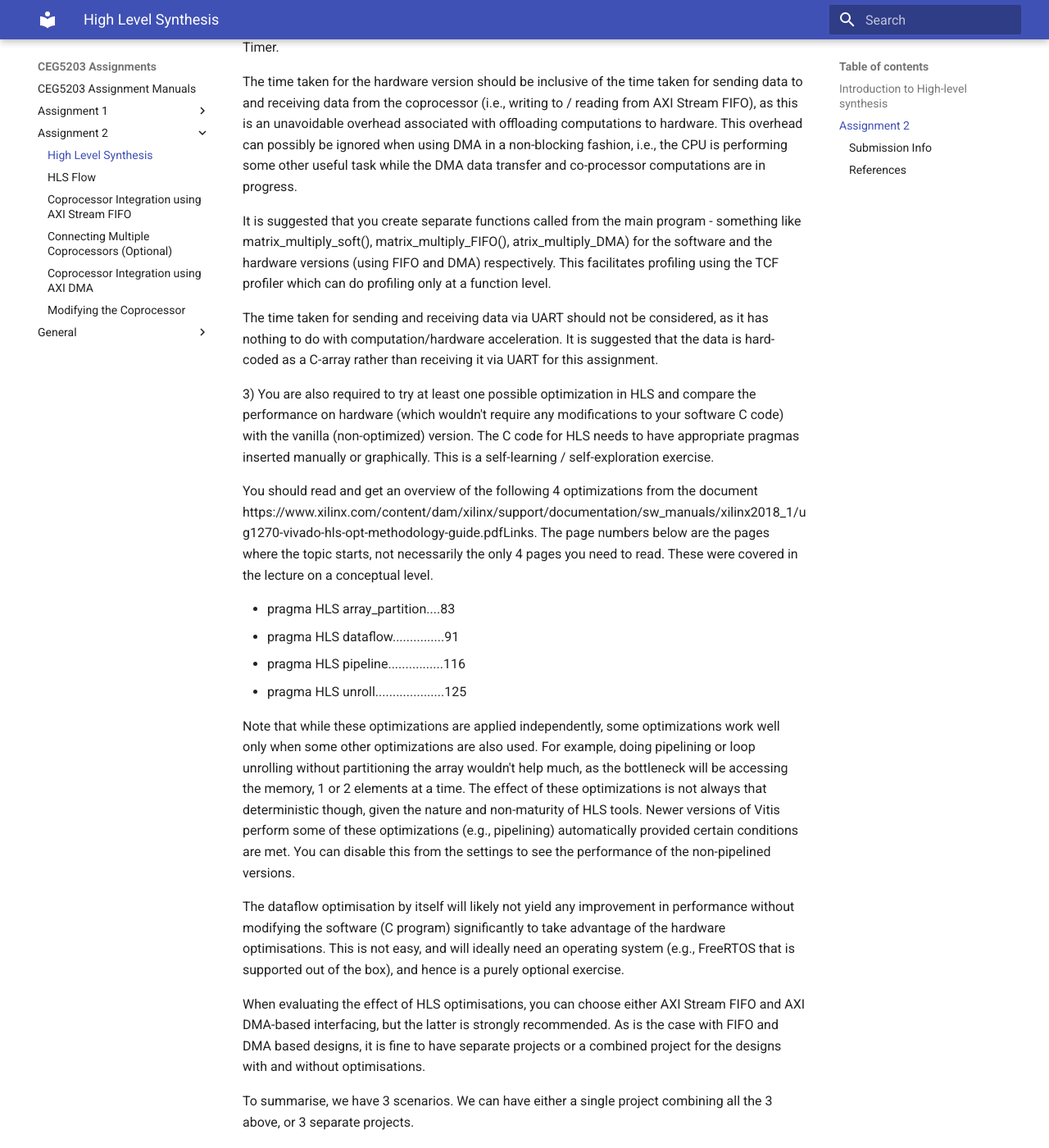
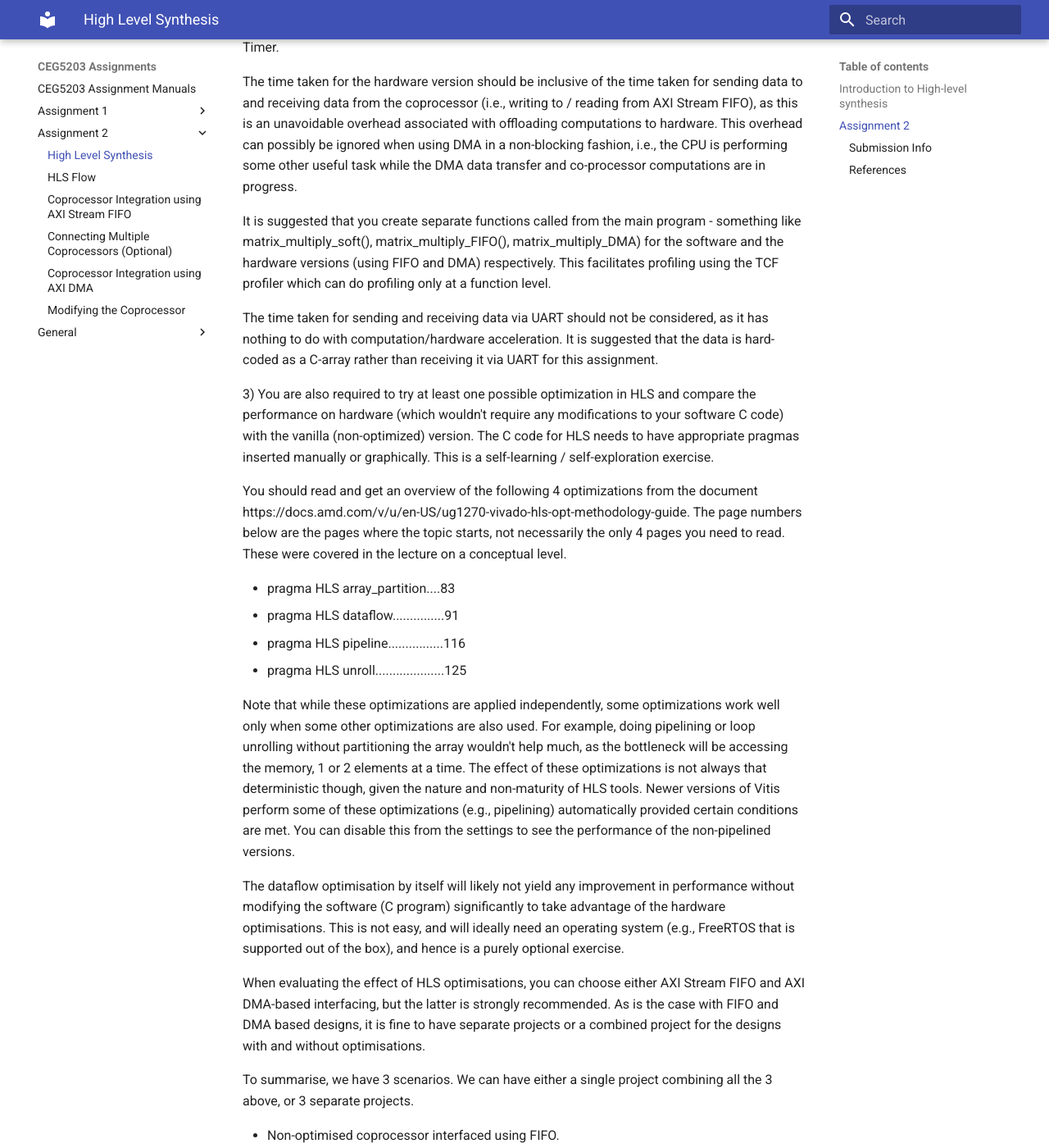
Before and after one commit to NUS-CEG5203/assignments, an MkDocs documentation site: the page built from docs/Assignment_2/1_HLSIntro.md, in a window 1280 px wide and 1400 px high, scrolled down 1892 px. Shown: the whole window at 82% size. Built offline with MkDocs 1.6.1 and Material for MkDocs 9.7.7, drawn with Linux system fonts in a browser that asks for light colours; some of the changed text lies outside the part shown.

Commit message:
Links updated

```diff
--- a/docs/Assignment_2/1_HLSIntro.md
+++ b/docs/Assignment_2/1_HLSIntro.md
@@ -38,13 +38,13 @@
 
 The time taken for the hardware version should be inclusive of the time taken for sending data to and receiving data from the coprocessor (i.e., writing to / reading from AXI Stream FIFO), as this is an unavoidable overhead associated with offloading computations to hardware. This overhead can possibly be ignored when using DMA in a non-blocking fashion, i.e., the CPU is performing some other useful task while the DMA data transfer and co-processor computations are in progress.
 
-It is suggested that you create separate functions called from the main program - something like matrix_multiply_soft(), matrix_multiply_FIFO(), atrix_multiply_DMA) for the software and the hardware versions (using FIFO and DMA) respectively. This facilitates profiling using the TCF profiler which can do profiling only at a function level.
+It is suggested that you create separate functions called from the main program - something like matrix_multiply_soft(), matrix_multiply_FIFO(), matrix_multiply_DMA) for the software and the hardware versions (using FIFO and DMA) respectively. This facilitates profiling using the TCF profiler which can do profiling only at a function level.
 
 The time taken for sending and receiving data via UART should not be considered, as it has nothing to do with computation/hardware acceleration. It is suggested that the data is hard-coded as a C-array rather than receiving it via UART for this assignment.
 
 3) You are also required to try at least one possible optimization in HLS and compare the performance on hardware (which wouldn't require any modifications to your software C code) with the vanilla (non-optimized) version. The C code for HLS needs to have appropriate pragmas inserted manually or graphically. This is a self-learning / self-exploration exercise.
 
-You should read and get an overview of the following 4 optimizations from the document https://www.xilinx.com/content/dam/xilinx/support/documentation/sw_manuals/xilinx2018_1/ug1270-vivado-hls-opt-methodology-guide.pdfLinks. The page numbers below are the pages where the topic starts, not necessarily the only 4 pages you need to read. These were covered in the lecture on a conceptual level.
+You should read and get an overview of the following 4 optimizations from the document https://docs.amd.com/v/u/en-US/ug1270-vivado-hls-opt-methodology-guide. The page numbers below are the pages where the topic starts, not necessarily the only 4 pages you need to read. These were covered in the lecture on a conceptual level.
 
 * pragma HLS array_partition....83
 * pragma HLS dataflow...............91
@@ -93,7 +89,7 @@
 Here are some references that can help you get started with Vivado High-Level Synthesis tool
 
 - [A good Xilinx official presentation on optimization](http://users.ece.utexas.edu/~gerstl/ee382v_f14/soc/vivado_hls/VivadoHLS_Improving_Performance.pdf)
-- <https://docs.xilinx.com/r/en-US/ug1399-vitis-hls/Getting-Started-with-Vitis-HLS>
-- [Vivado Design Hub - High-Level Synthesis](https://www.xilinx.com/support/documentation-navigation/design-hubs/dh0012-vivado-high-level-synthesis-hub.html). The documents here are very very useful.
-- [Vivado HLS flow on Zynq workshop](http://www.xilinx.com/support/university/vivado/vivado-workshops/Vivado-high-level-synthesis-flow-zynq.html):  just register for a Xilinx account then you can download all the material for the workshop. After finishing all the labs, you should be able to apply HLS to your project.
+- [HLS Introduction from Xilinx/AMD](https://docs.amd.com/r/en-US/ug1399-vitis-hls)
+- [Vitis Design Hub - High-Level Synthesis](https://docs.amd.com/v/u/en-US/dh0090-vitis-hls-hub). The documents here are very very useful.
+- [Vivado HLS flow on Zynq workshop](https://www.amd.com/en/corporate/university-program/vivado/vivado-workshops/vivado-high-level-synthesis-flow-zynq.html):  just register for a Xilinx account then you can download all the material for the workshop. After finishing all the labs, you should be able to apply HLS to your project.
 - [Parallel Programming for FPGAs](http://kastner.ucsd.edu/wp-content/uploads/2018/03/admin/pp4fpgas11.12.2018.pdf) : A very good free textbook on HLS (<http://kastner.ucsd.edu/hlsbook/>).
```
Also changed, not shown: other parts of docs/Assignment_2/1_HLSIntro.md (+1 -5 lines).
